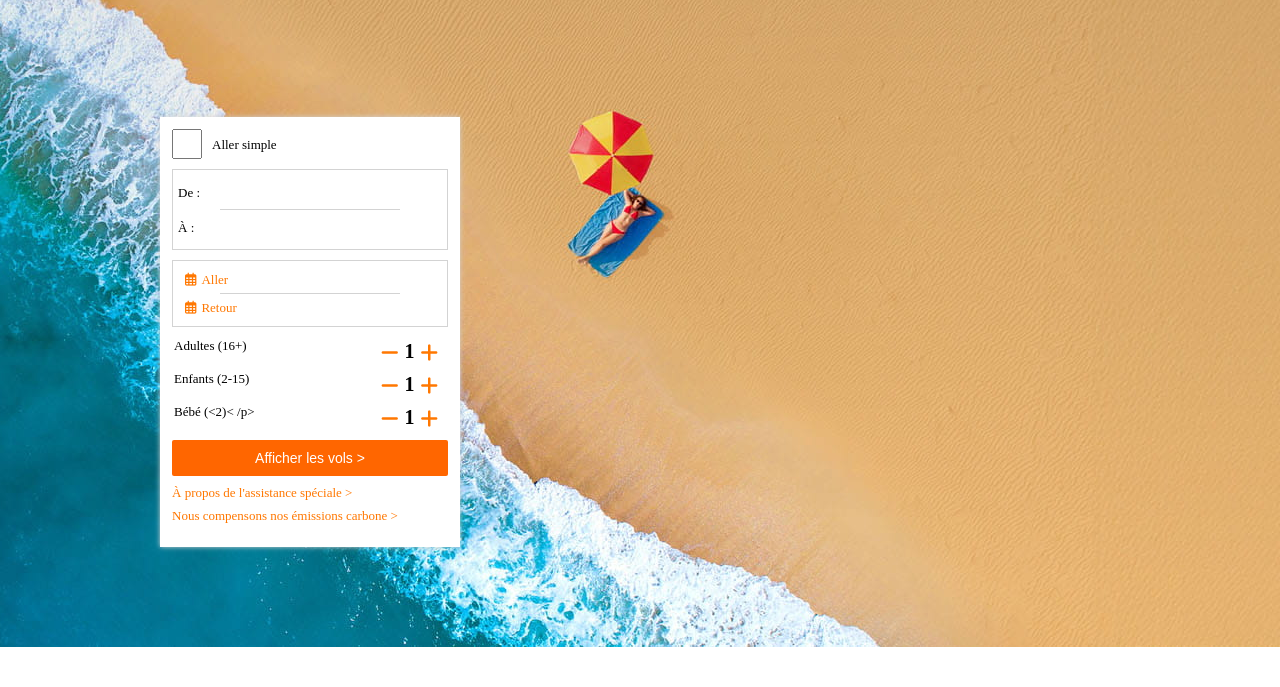
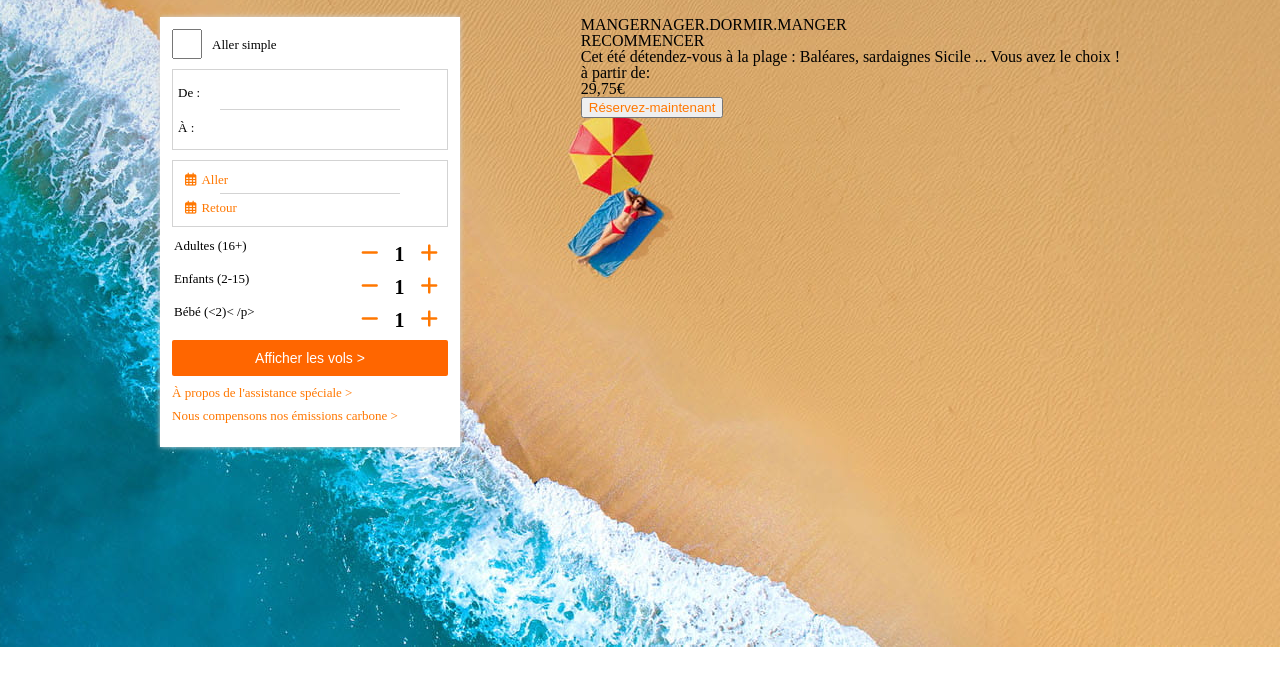
Before and after one commit to KarahDotjs/EasyJet-template, a plain HTML site: page easyJet/index.html in a window 1280 px wide. Shown: the part 63-750 px from the top of the page. Drawn offline with Linux system fonts and the light colour scheme; files whose address does not match are found by name; a web font is replaced by a local one.

Commit message:
Add left column section & texts

```diff
--- a/easyJet/assets/css/booking-menu.css
+++ b/easyJet/assets/css/booking-menu.css
@@ -1,10 +1,21 @@
 * {
   box-sizing: border-box;
+}
+body {
+  font-family: "easyJet Rounded Book";
+}
 
+.booking-menu-container {
+  height: 100%;
+  display: flex;
+  /* border : 5px solid red; */
+  justify-content: space-between;
 }
-body{
-   font-family: "easyJet Rounded Book";
+
+.left-column{
+  /* border: 4px solid orange; */
 }
+
 .booking-menu {
   /* margin-top: 200px; */
   height: 430px;
@@ -14,7 +25,7 @@ body{
   font-size: 13px;
   background-color: #fff;
 
-  margin-top: 100px;
+  /* margin-top: 100px; */
 }
 .checkbox {
   margin-bottom: 10px;
@@ -58,14 +69,14 @@ body{
   border-bottom: 1px solid lightgray;
   margin: 0 auto;
 }
-.date-picker > div:nth-child(odd)  {
+.date-picker > div:nth-child(odd) {
   padding: 7px;
   display: flex;
   gap: 5px;
 }
 /* ------------ */
 
-.quantity-seat div {
+.quantity div {
   padding: 2px;
   display: flex;
   justify-content: space-between;
@@ -74,14 +85,22 @@ body{
 button {
   color: #f70;
 }
-.quantity-seat button {
+.counter-div {
+  display: flex;
+  align-items: center;
+}
+
+.quantity button {
   background-color: unset;
   border: none;
   font-size: 20px;
 }
-.quantity-seat > div span {
+.quantity > div span {
   font-weight: bold;
   font-size: 20px;
+  display: block;
+  width: 30px;
+  text-align: center;
 }
 
 /* ----------- */
--- a/easyJet/index.html
+++ b/easyJet/index.html
@@ -14,6 +14,7 @@
 
   <title>easyJet</title>
 </head>
+
 <body>
   <header>
     <div>
@@ -57,26 +58,25 @@
                   <i class="fa-regular fa-calendar-days"></i>
                   <p>Retour</p>
                 </div>
-
               </div>
-            <div class="quantity-seat">
+              <div class="quantity">
                 <div>
                   <p>Adultes (16+)</p>
-                <div>
+                  <div class="counter-div">
                     <button><i class="fa-solid fa-minus"></i></button>
                     <span>1</span><button><i class="fa-solid fa-plus"></i></button>
                   </div>
                 </div>
                 <div>
                   <p>Enfants (2-15)</p>
-                <div>
+                  <div class="counter-div">
                     <button><i class="fa-solid fa-minus"></i></button>
                     <span>1</span><button><i class="fa-solid fa-plus"></i></button>
                   </div>
                 </div>
                 <div>
                   <p>Bébé (<2)< /p>
-                    <div>
+                      <div class="counter-div">
                         <button><i class="fa-solid fa-minus"></i></button>
                         <span>1</span><button><i class="fa-solid fa-plus"></i></button>
                       </div>
@@ -90,8 +90,24 @@
                 <p>Nous compensons nos émissions carbone ></p>
               </div>
             </section>
+            <div class="left-column">
+              <p>MANGERNAGER.DORMIR.MANGER</p>
+              <p>RECOMMENCER</p>
+              <p>Cet été détendez-vous à la plage : Baléares, sardaignes Sicile ... Vous avez le choix !</p>
+              <div>
+                <p>à partir de:</p>
+                <p>29,75€</p>
+              </div>
+              <button>Réservez-maintenant</button>
+              </div>
+
+            </div>
+
+        </div>
     </section>
-    <div class="left-column">
+    </div>
+    </div>
+    </div>
     </div>
     </div>
     </div>
```
Lines whose indentation alone changed are shown as unchanged.
